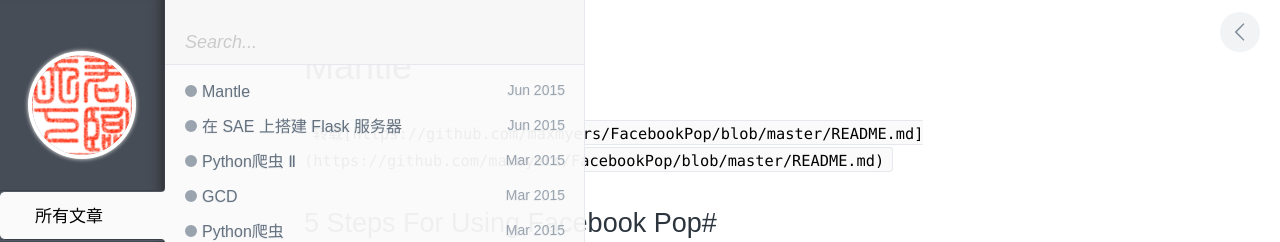
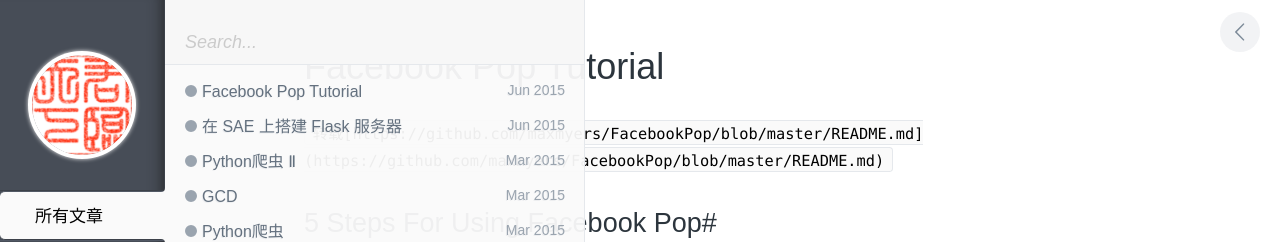
Before and after one commit to kingstal/kingstal.github.io, a Jekyll site: the page built from _posts/2015-06-29-tech-5 Steps For Using Facebook Pop#.md, in a window 1280 px wide. Shown: the top 242 px of the page. Built offline with Jekyll 4.4.1, drawn with Linux system fonts in a browser that asks for light colours.

Commit message:
modify pop

````diff
--- a/_posts/2015-06-29-tech-5 Steps For Using Facebook Pop#.md
+++ b/_posts/2015-06-29-tech-5 Steps For Using Facebook Pop#.md
@@ -1,16 +1,18 @@
 ---
 layout: post
-title: Mantle
+title: Facebook Pop Tutorial
 category: 技术
-tags: JSON,Mantle
-keywords: JSON,Mantle
-description: Mantle 用于 JSON 和 Model 之间的转换
+tags: Facebook Pop
+keywords: Facebook Pop
+description: Facebook Pop Tutorial
 ---
+
 
 `转载[https://github.com/maxmyers/FacebookPop/blob/master/README.md](https://github.com/maxmyers/FacebookPop/blob/master/README.md)`
 
 
 #5 Steps For Using Facebook Pop#
+
 ```objective-c
   // 1. Pick a Kind Of Animation
   //  POPBasicAnimation  POPSpringAnimation POPDecayAnimation
````
